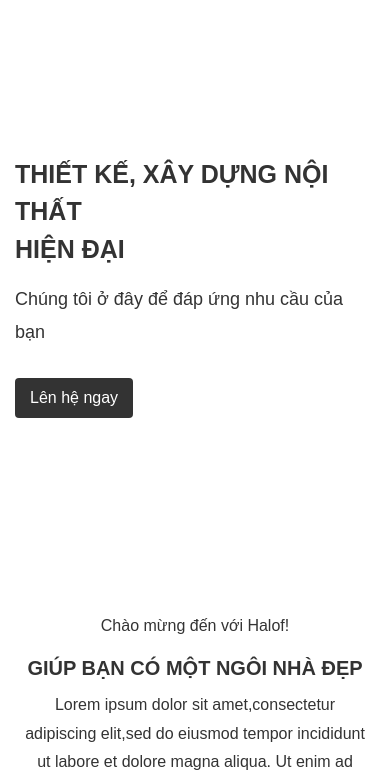
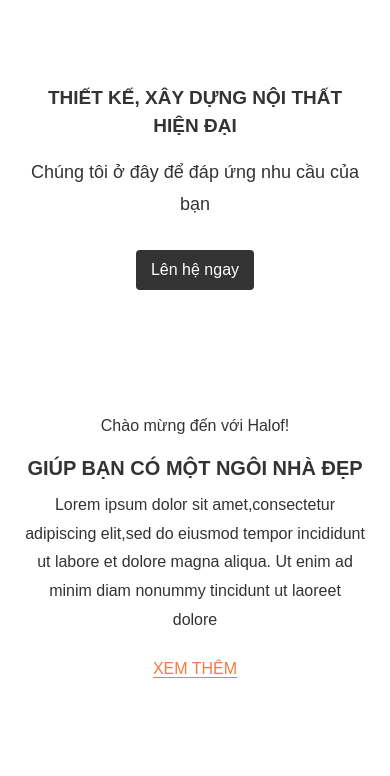
Before and after one commit to anhsieunhan93/halof, a plain HTML site: page index.html in a window 390 px wide. Shown: the part 54-830 px from the top of the page. Drawn offline with Linux system fonts and the light colour scheme.

Commit message:
them responvie

```diff
--- a/assets/css/style.css
+++ b/assets/css/style.css
@@ -72,6 +72,15 @@ form.newsletter input[type="submit"], form.newsletter button[type="submit"] { bo
         margin-left: auto;
     }
 
+    #banner {
+        max-height: 350px;
+        text-align: center;
+    }
+
+    #banner .text .title {
+        font-size: 19px;
+    }
+
 }
 
 @media screen and (max-width: 767px) {
```
